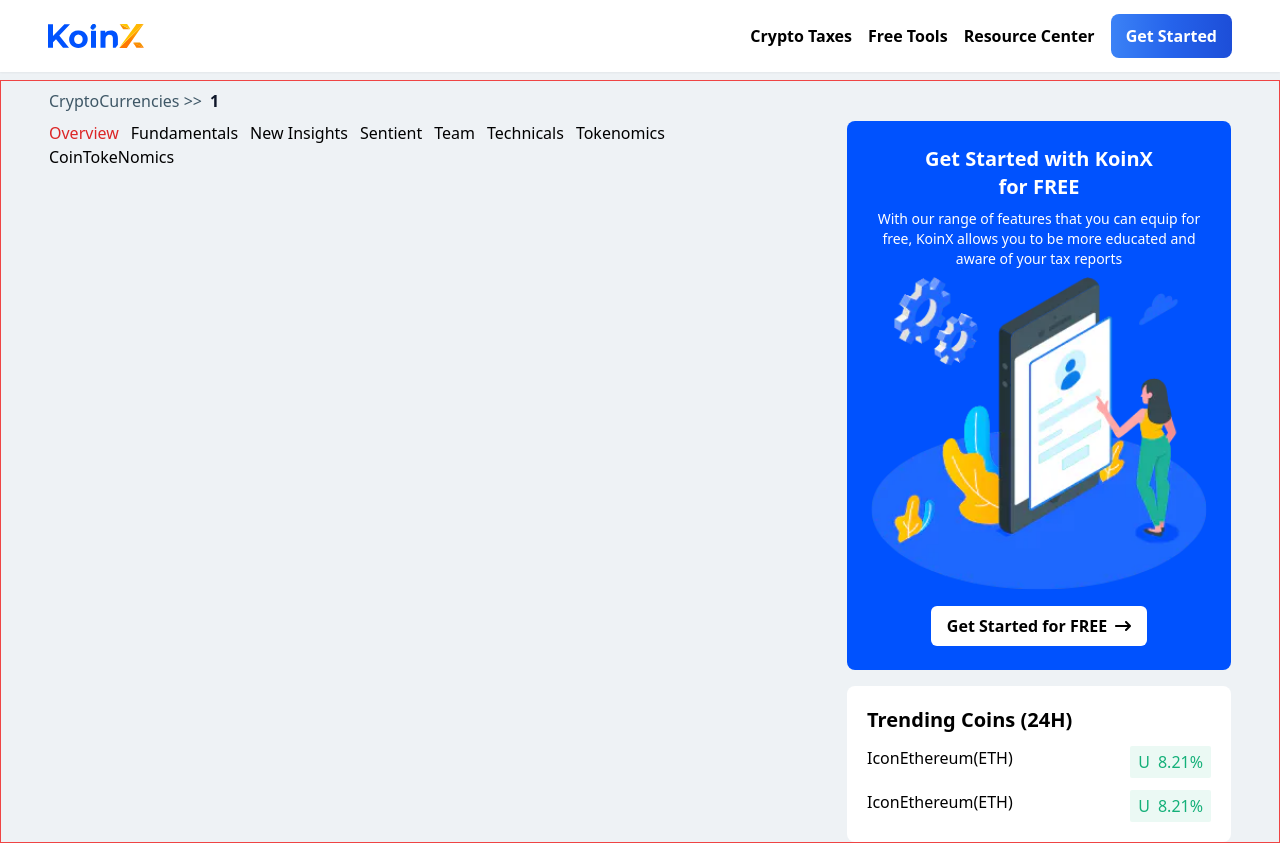
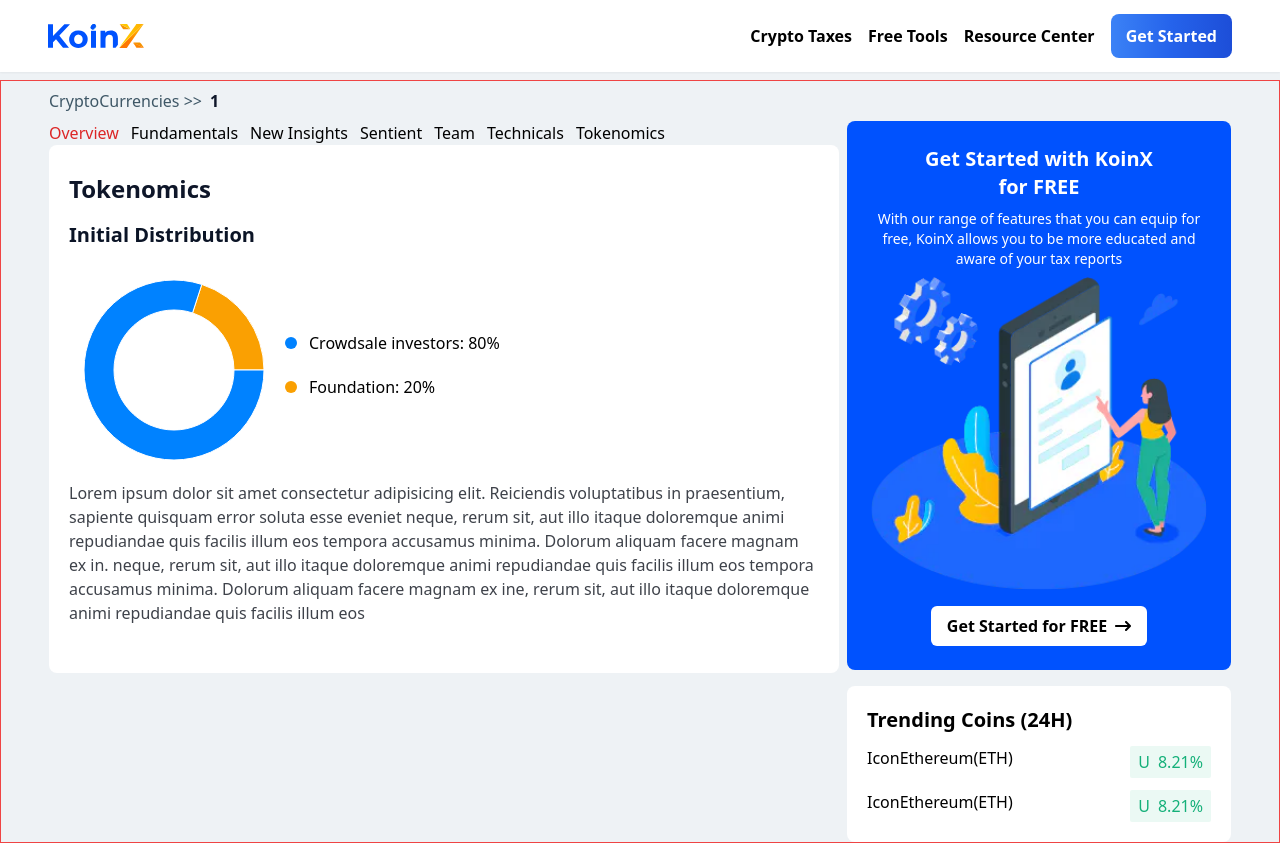
Before and after one commit to vickydarlinn/koinx_assignment, a React (Vite) app: page /1 in a window 1280 px wide. Built offline with nearby package versions, Linux system fonts and the light colour scheme.

Commit message:
feat : add tokenNomics component

```diff
--- a/package.json
+++ b/package.json
@@ -13,7 +13,8 @@
     "react": "^18.2.0",
     "react-dom": "^18.2.0",
     "react-icons": "^5.0.1",
-    "react-router-dom": "^6.22.2"
+    "react-router-dom": "^6.22.2",
+    "recharts": "^2.12.2"
   },
   "devDependencies": {
     "@types/react": "^18.2.56",
--- a/src/pages/detailedCoin/components/coinTokenomics/CoinTokeNomics.jsx
+++ b/src/pages/detailedCoin/components/coinTokenomics/CoinTokeNomics.jsx
@@ -1,5 +1,62 @@
+import { Pie, PieChart, Cell } from "recharts";
+
 const CoinTokeNomics = () => {
-  return <div>CoinTokeNomics</div>;
+  const data = [
+    { name: "foundation", value: 20 },
+
+    { name: "crowd sale investors", value: 80 },
+  ];
+  const COLORS = ["#FAA002", "#0082FF"];
+  return (
+    <section className="bg-white p-5 rounded-lg  ">
+      <h2 className="text-[#0E1629] text-2xl font-semibold py-2">Tokenomics</h2>
+      <div>
+        <h3 className="text-xl font-semibold py-2 text-[#0B1426]">
+          Initial Distribution
+        </h3>
+        <div className="flex items-center gap-4 py-2">
+          <PieChart width={200} height={200}>
+            <Pie
+              data={data}
+              cx={100}
+              cy={100}
+              innerRadius={60}
+              outerRadius={90}
+              fill="#8884d8"
+              dataKey="value"
+            >
+              {data.map((entry, index) => (
+                <Cell
+                  key={`cell-${index}`}
+                  fill={COLORS[index % COLORS.length]}
+                />
+              ))}
+            </Pie>
+          </PieChart>
+          <div className="flex flex-col gap-5">
+            <div className="flex gap-3 items-center">
+              <div className="w-3 h-3 rounded-full bg-[#0082FF]"></div>
+              <span>Crowdsale investors: 80%</span>
+            </div>
+            <div className="flex gap-3 items-center">
+              <div className="w-3 h-3 rounded-full bg-[#FAA002]"></div>
+              <span>Foundation: 20%</span>
+            </div>
+          </div>
+        </div>
+        <p className="text-[#3E424A] py-2 mb-5">
+          Lorem ipsum dolor sit amet consectetur adipisicing elit. Reiciendis
+          voluptatibus in praesentium, sapiente quisquam error soluta esse
+          eveniet neque, rerum sit, aut illo itaque doloremque animi repudiandae
+          quis facilis illum eos tempora accusamus minima. Dolorum aliquam
+          facere magnam ex in. neque, rerum sit, aut illo itaque doloremque
+          animi repudiandae quis facilis illum eos tempora accusamus minima.
+          Dolorum aliquam facere magnam ex ine, rerum sit, aut illo itaque
+          doloremque animi repudiandae quis facilis illum eos
+        </p>
+      </div>
+    </section>
+  );
 };
 
 export default CoinTokeNomics;
```
Also changed, not shown: 1 other file (tests, documents, lock files or other folders).
